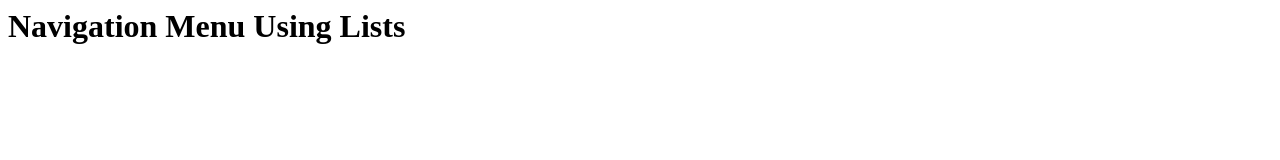
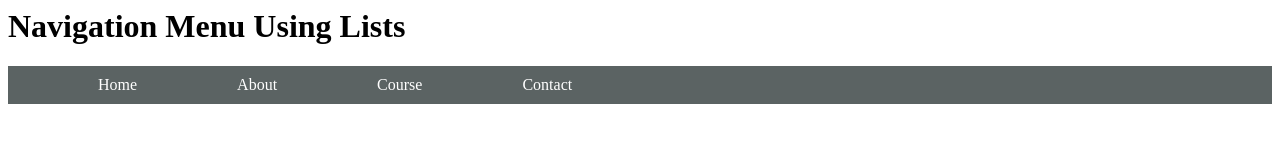
Before and after one commit to nishi06bajpai-afk/WDW_0195, a plain HTML site: page WEBD ASSIGNMENT/Assignment 7/index.html in a window 1280 px wide. Drawn offline with Linux system fonts and the light colour scheme.

Commit message:
Assignment 7 completed

```diff
--- a/WEBD ASSIGNMENT/Assignment 7/index.html
+++ b/WEBD ASSIGNMENT/Assignment 7/index.html
@@ -15,6 +15,11 @@
       </head>
       <body>
         <h1>Navigation Menu Using Lists</h1>
+         <ul>
+          <li>Home</li>
+          <li>About</li>
+          <li>Course</li>
+          <li>Contact</li>
         </ul>
       </body>
 </html>
```
